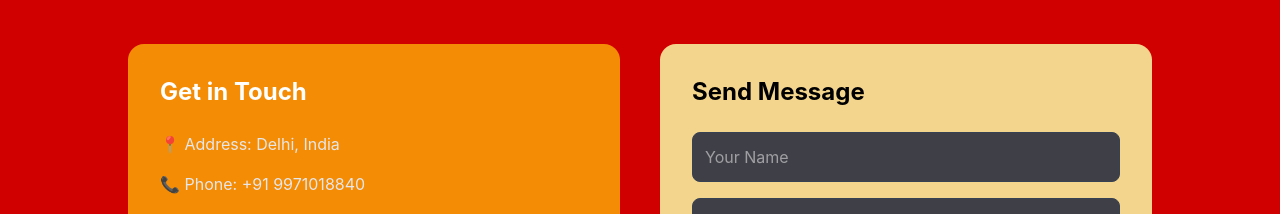
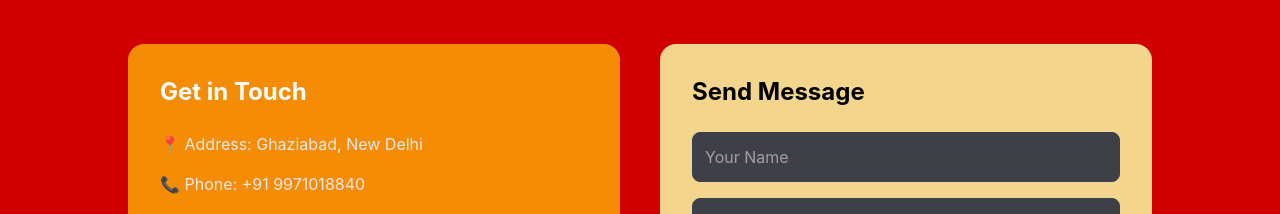
Before and after one commit to Dollyshrivas/Shrijicarwash, a React (Vite) app in the folder frontend/: page / in a window 1280 px wide. Shown: the part 6800-7014 px from the top of the page. Built offline with nearby package versions, Linux system fonts and the light colour scheme; no server answers.

Commit message:
Update Contact.jsx

```diff
--- a/frontend/src/pages/Contact.jsx
+++ b/frontend/src/pages/Contact.jsx
@@ -49,7 +49,7 @@ const Contact = () => {
           <h2 className="text-2xl font-bold mb-6">Get in Touch</h2>
 
           <p className="text-gray-200 mb-4">
-            📍 Address: Delhi, India
+            📍 Address: Ghaziabad, New Delhi
           </p>
 
           <p className="text-gray-200 mb-4">
```
